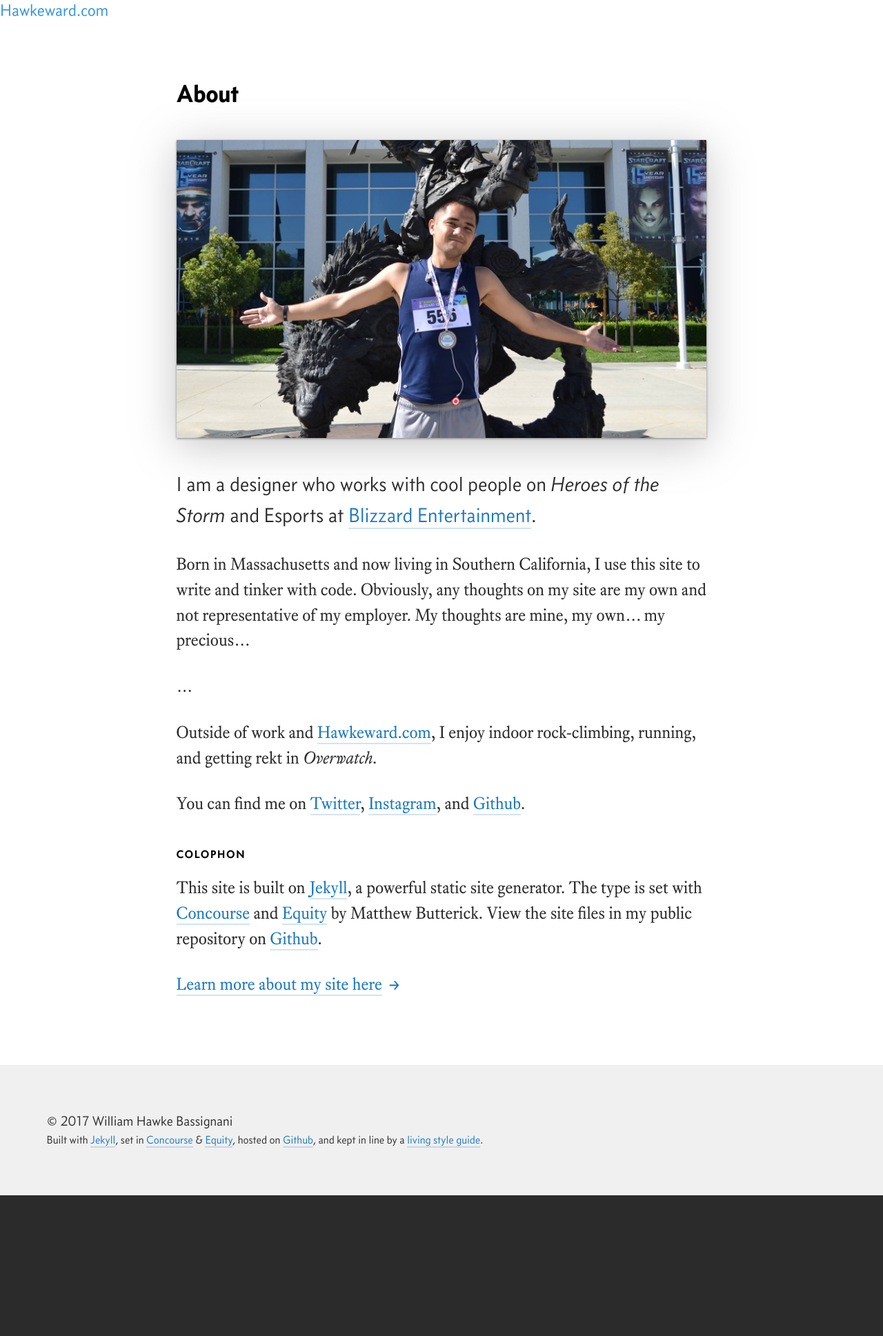
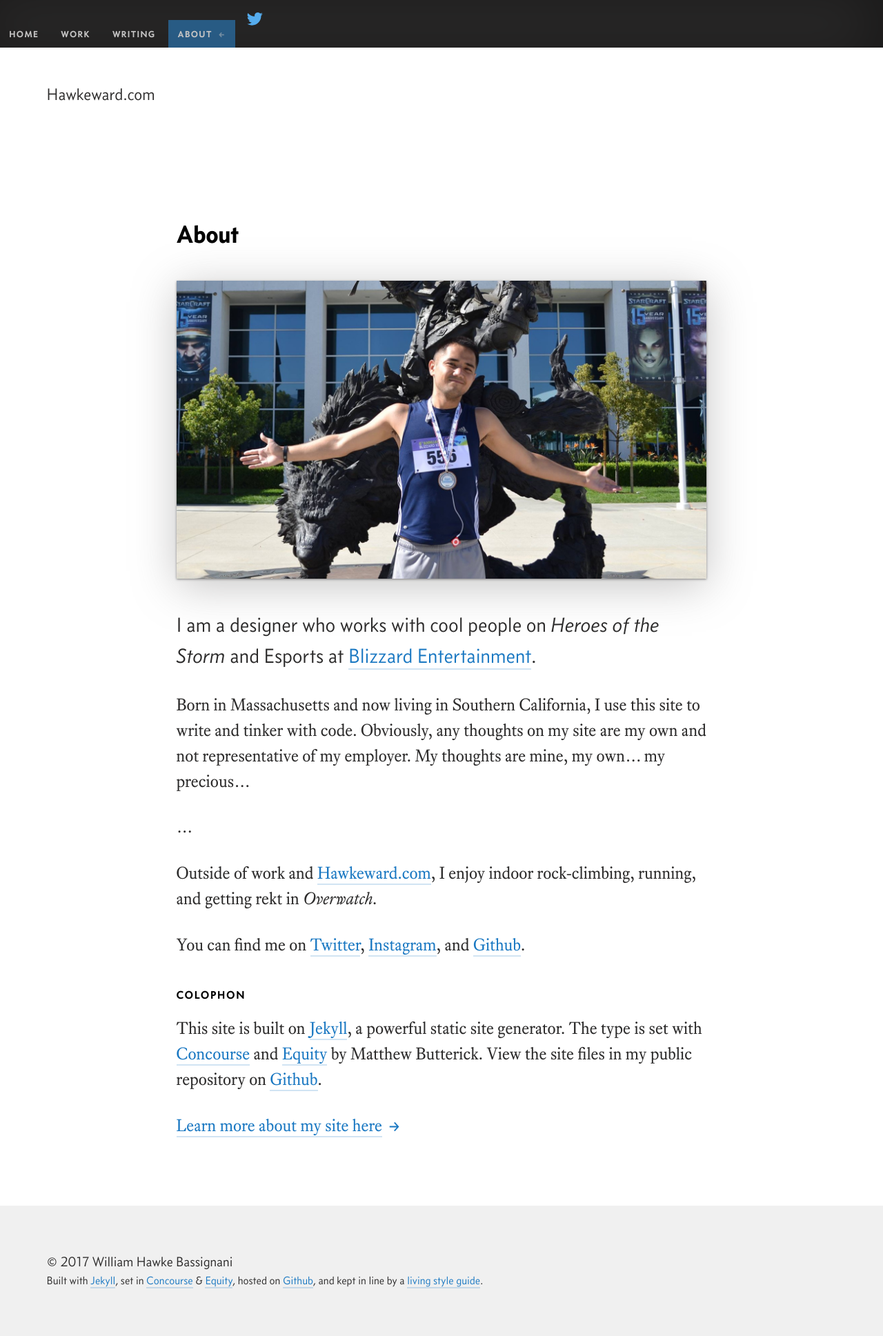
Before and after one commit to whbassignani/whbassignani.github.io, a Jekyll site: the page built from about/index.html, in a window 1280 px wide. Shown: the whole page at 69% size. Built offline with Jekyll 4.4.1, drawn with Linux system fonts in a browser that asks for light colours; before the commit the page ends 1733 px from its top, so only the background shows below that.

Commit message:
Reworking the header and nav layout

```diff
--- a/_includes/html-start.html
+++ b/_includes/html-start.html
@@ -72,4 +72,4 @@
 {% assign body_class = "" %}
 {% endif %}
 
-<body class="layout-{{ page.layout }} {{ body_class }}">
+<body class="layout-{{ page.layout }} {{ body_class }} js-nav-open--left">
--- a/_includes/toolbar.html
+++ b/_includes/toolbar.html
@@ -1,9 +1,9 @@
 <div id="toolbar" class="container">
+  <a href="#" id="nav-open-btn--left" class="nav-open-btn">
+    <svg><use xlink:href="/images/icons/icon-sprite.svg#icon-menu" /></svg>
+  </a>
+
   <a href="/">
     <h1 class="toolbar-title">Hawkeward.com</h1>
   </a>
-
-  <a href="#" id="nav-open-btn--left" class="nav-open-btn">
-    <svg><use xlink:href="/images/icons/icon-sprite.svg#icon-menu" /></svg>
-  </a>
 </div>
--- a/scss/_content.scss
+++ b/scss/_content.scss
@@ -9,6 +9,13 @@
 
   .js-nav-open--left & {
     @include transform(translateX($nav-drawer-width));
+  }
+
+  @media ($bp-when-drawer-expands) {
+    &,
+    .js-nav-open--left & {
+      @include transform(none);
+    }
   }
 }
 
@@ -24,9 +31,9 @@
     padding: size(2);
   }
 
-  @media ($bp-m) {
-    padding: size(4);
-  }
+  // @media ($bp-m) {
+  //   padding: size(4);
+  // }
 
   @media ($bp-l) {
     padding: size(6);
--- a/scss/_header.scss
+++ b/scss/_header.scss
@@ -8,7 +8,6 @@
   @include align-items(center);
 
   height: $toolbar-height--small;
-  padding: 0 0 0 $toolbar-height--small;
   position: relative;
 
   a {
@@ -22,15 +21,10 @@
 
   @media ($bp-small) {
     height: $toolbar-height--medium;
-    padding-left: $toolbar-height--medium;
   }
 
   @media ($bp-when-drawer-expands) {
-    height: auto;
-    padding-left: 0;
-    position: absolute;
-    left: 0;
-    top: 0;
+    height: $toolbar-height--large;
   }
 }
 
@@ -56,11 +50,10 @@
   @include button-hover-state;
   @include transition(background-color $animation-time);
 
-  height: $toolbar-height--small;
-  width: $toolbar-height--small;
-  position: absolute;
-  left: 0;
-  top: 0;
+  height: $nav-button--small;
+  margin-left: -#{size(-1)};
+  width: $nav-button--small;
+  position: relative;
   border: 0;
   line-height: 0;
 
@@ -79,8 +72,9 @@
   }
 
   @media ($bp-small) {
-    height: $toolbar-height--medium;
-    width: $toolbar-height--medium;
+    height: $nav-button--medium;
+    margin-left: -#{size(0)};
+    width: $nav-button--medium;
   }
 
   @media ($bp-when-drawer-expands) {
--- a/scss/_mixins.scss
+++ b/scss/_mixins.scss
@@ -159,8 +159,8 @@
 
 		content: '';
 		display: block;
-		height: 80%;
-		width: 80%;
+		height: 70%;
+		width: 70%;
 		position: absolute;
 		left: 50%;
 		top: 50%;
--- a/scss/_nav.scss
+++ b/scss/_nav.scss
@@ -9,9 +9,9 @@
   @media ($bp-when-drawer-expands) {
     height: auto;
     width: 100%;
-    position: absolute;
-    left: 0;
-    top: 0;
+    position: relative;
+    left: auto;
+    top: auto;
   }
 }
 
@@ -45,6 +45,11 @@
     .js-nav-open--left & {
       @include transform(translateX(0));
       @include transition(all 0s);
+
+      min-height: 0;
+      padding: 0;
+      width: 100%;
+      opacity: 1;
     }
   }
 }
@@ -95,6 +100,14 @@
   &:active {
     color: $inverted-link-active-color;
   }
+
+  @media ($bp-when-drawer-expands) {
+    @include bold-spaced-type;
+
+    display: inline-block;
+    font-size: size(-2);
+    background-color: transparent;
+  }
 }
 
   .nav-link--twitter {
@@ -125,11 +138,11 @@
   @include button-hover-state;
   @include transition(background-color $animation-time);
 
-  height: $toolbar-height--small;
-  width: $toolbar-height--small;
+  height: $nav-button--small;
+  width: $nav-button--small;
   position: absolute;
   left: 0;
-  top: 0;
+  top: size(-6);
   border: 0;
 
   svg {
@@ -148,8 +161,10 @@
   }
 
   @media ($bp-small) {
-    height: $toolbar-height--medium;
-    width: $toolbar-height--medium;
+    height: $nav-button--medium;
+    width: $nav-button--medium;
+    left: -#{size(-6)};
+    top: size(-2);
   }
 
   @media ($bp-when-drawer-expands) {
--- a/scss/_variables.scss
+++ b/scss/_variables.scss
@@ -73,13 +73,17 @@
 // Layout
 $border-width:                2px;
 $border-radius:               6px;
-$toolbar-height--small:       2.5rem;
-$toolbar-height--medium:      3rem;
-$toolbar-height--large:       4rem;
 $max-width-sidebar:           size(14);
 $max-width-narrow:            size(18);
 $max-width-wide:              size(20);
+
 $nav-drawer-width:            14rem;
+$nav-button--small:           2.5rem;
+$nav-button--medium:          3rem;
+
+$toolbar-height--small:       3rem;
+$toolbar-height--medium:      4.5rem;
+$toolbar-height--large:       5.5rem;
 
 
 // Breakpoints
```
